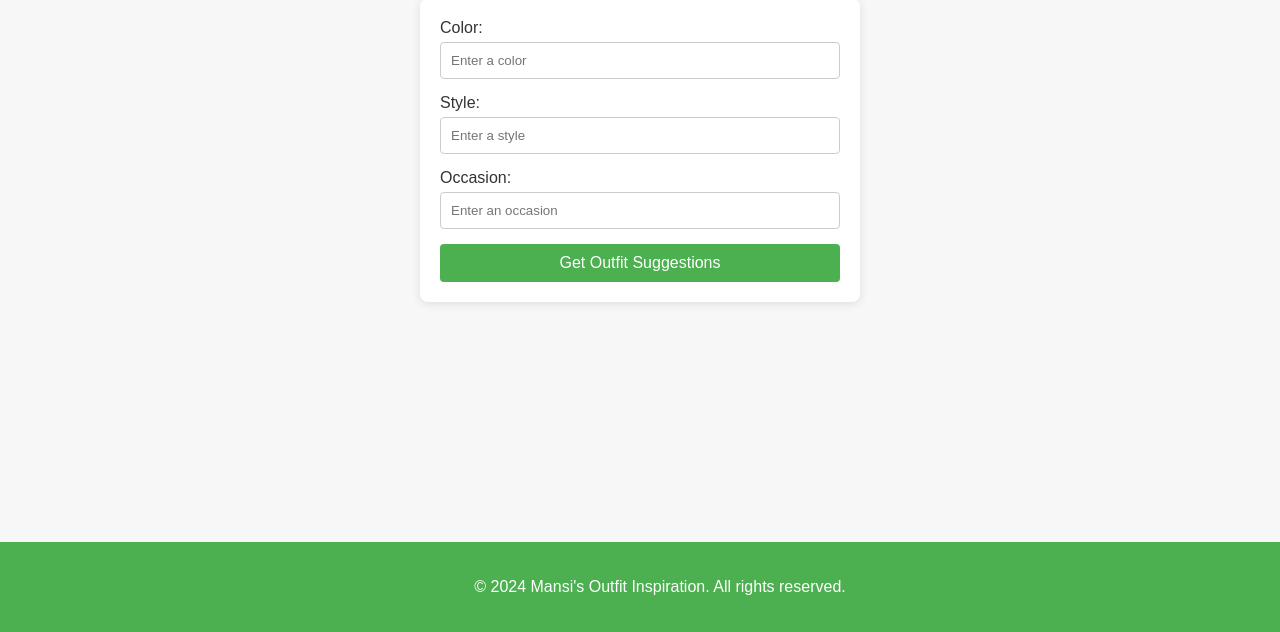
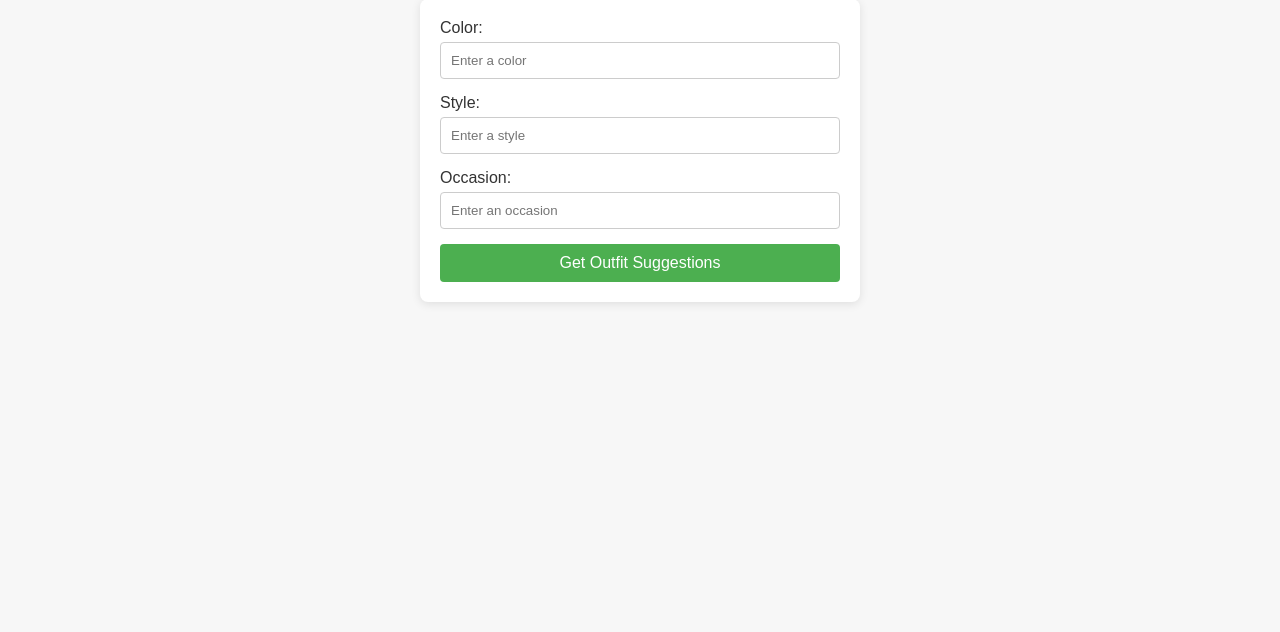
Before and after one commit to jackreynard35/fashion_inspiration_app, a Flask app: page / in a window 1280 px wide. Shown: the part 168-800 px from the top of the page. Run offline with Flask 3, Linux system fonts and the light colour scheme.

Commit message:
Update index.html

```diff
--- a/fashion_inspiration_app/templates/index.html
+++ b/fashion_inspiration_app/templates/index.html
@@ -28,9 +28,5 @@
             </form>
         </section>
     </main>
-
-    <footer>
-        <p>&copy; 2024 Mansi's Outfit Inspiration. All rights reserved.</p>
-    </footer>
 </body>
 </html>
```
